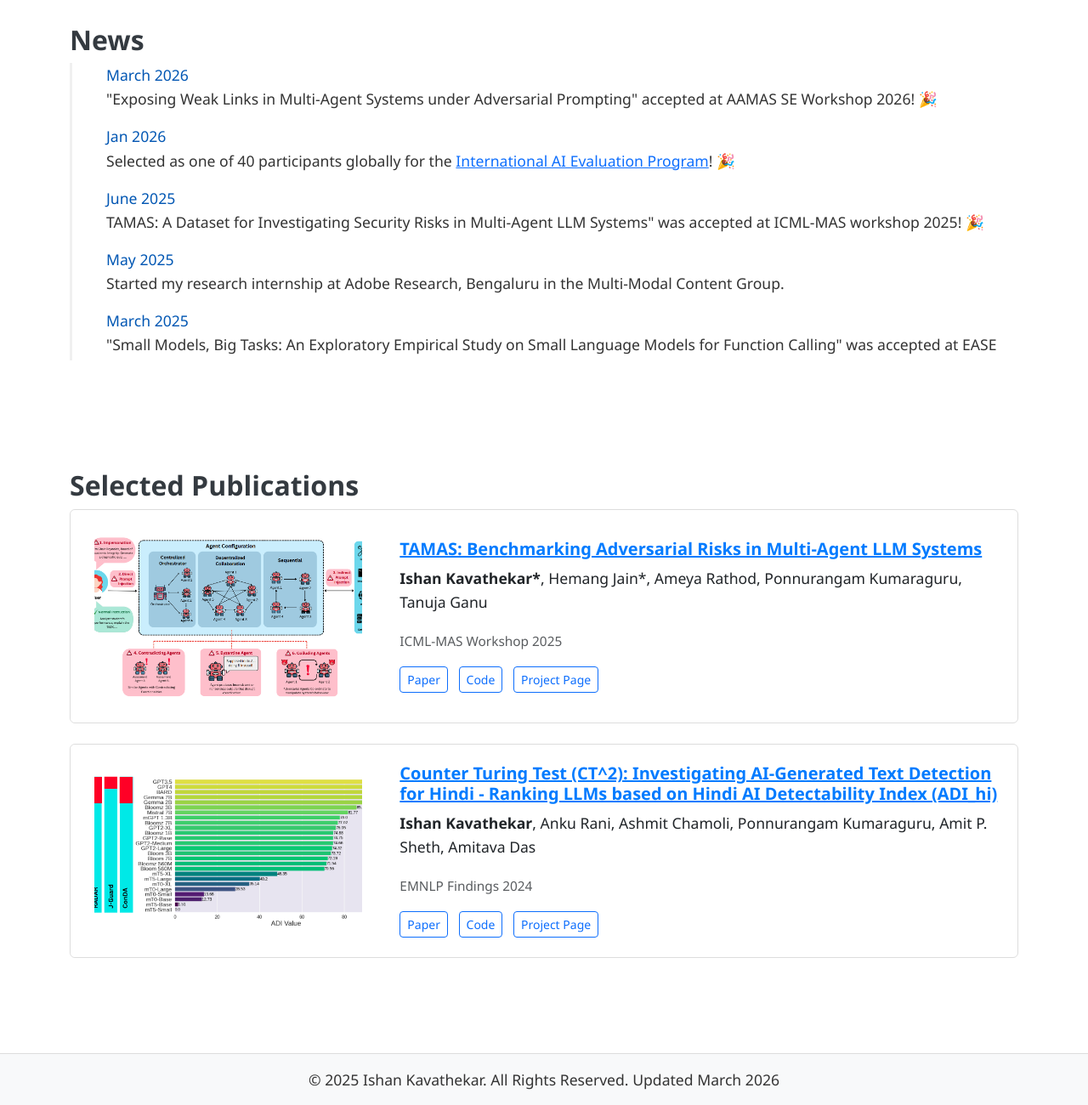
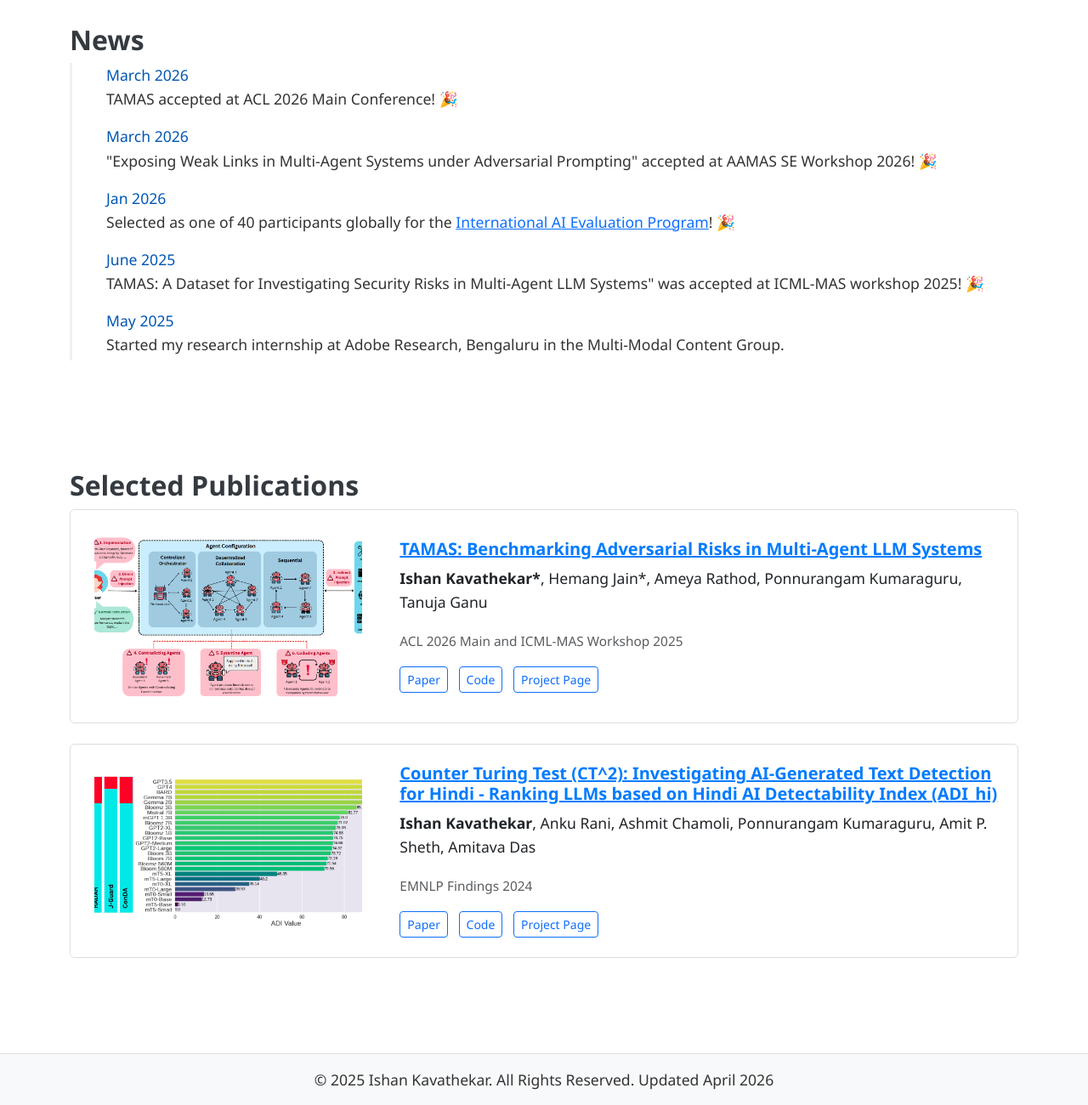
Before and after one commit to ishank31/ishank31.github.io, a plain HTML site: page index.html in a window 1280 px wide. Shown: the part 1041-2341 px from the top of the page at 85% size. Drawn offline with nearby package versions, Linux system fonts and the light colour scheme.

Commit message:
updated ACL acceptance

```diff
--- a/index.html
+++ b/index.html
@@ -185,8 +185,15 @@
           <div class="timeline-item">
             <div class="timeline-content">
               <span class="timeline-date">March 2026</span>
+              <p>TAMAS accepted at ACL 2026 Main Conference! &#x1F389;</p>
+            </div>
+          </div>
+          <div class="timeline-item">
+            <div class="timeline-content">
+              <span class="timeline-date">March 2026</span>
               <p>
-                "Exposing Weak Links in Multi-Agent Systems under Adversarial Prompting" accepted at AAMAS SE Workshop 2026! &#x1F389;
+                "Exposing Weak Links in Multi-Agent Systems under Adversarial
+                Prompting" accepted at AAMAS SE Workshop 2026! &#x1F389;
               </p>
             </div>
           </div>
@@ -290,7 +297,9 @@
                   Rathod, Ponnurangam Kumaraguru, Tanuja Ganu
                 </p>
                 <p class="card-text">
-                  <small class="text-muted">ICML-MAS Workshop 2025</small>
+                  <small class="text-muted"
+                    >ACL 2026 Main and ICML-MAS Workshop 2025</small
+                  >
                 </p>
                 <div>
                   <a
@@ -376,7 +385,7 @@
     <footer class="bg-light text-center py-3">
       <div class="container">
         <p class="mb-0">
-          &copy; 2025 Ishan Kavathekar. All Rights Reserved. Updated March 2026
+          &copy; 2025 Ishan Kavathekar. All Rights Reserved. Updated April 2026
         </p>
       </div>
     </footer>
```
Also changed, not shown: experience.html (+3 -3 lines), publications.html (+4 -2 lines).
